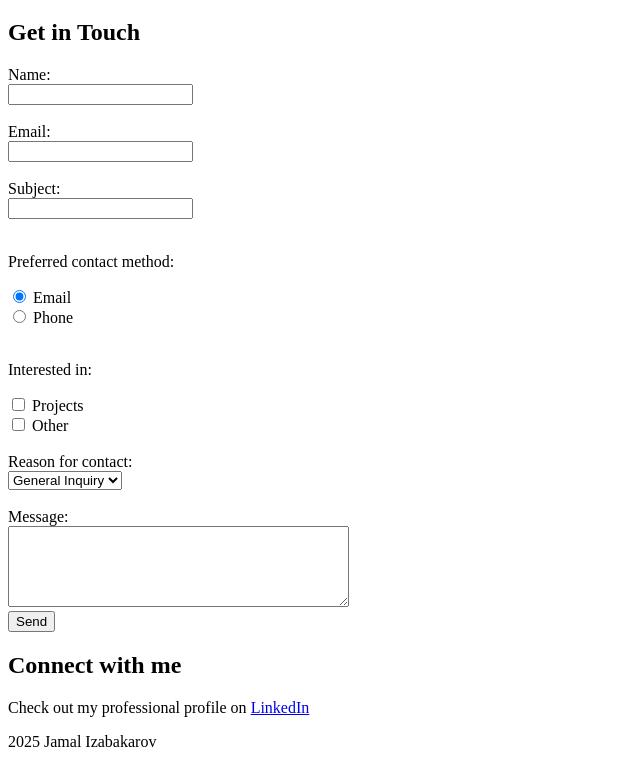
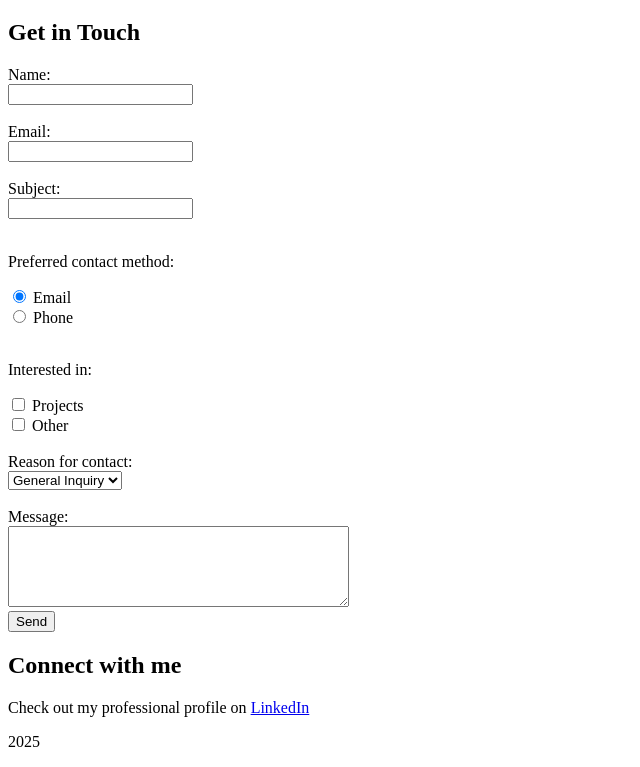
Before and after one commit to jamiz999/Capstone1, a plain HTML site: page contact.html in a window 1280 px wide. Shown: the part 87-854 px from the top of the page, without its empty margins (0-640 px from the left). Drawn offline with Linux system fonts and the light colour scheme.

Commit message:
finalize

```diff
--- a/contact.html
+++ b/contact.html
@@ -65,7 +65,7 @@
     </main>
 
     <footer>
-        <p>2025 Jamal Izabakarov</p>
+        <p>2025</p>
     </footer>
 
 </body>
```
Also changed, not shown: education.html (+1 -1 lines), index.html (+1 -1 lines), questionnaire.html (+1 -1 lines), schedule.html (+1 -1 lines), 1 other file.
